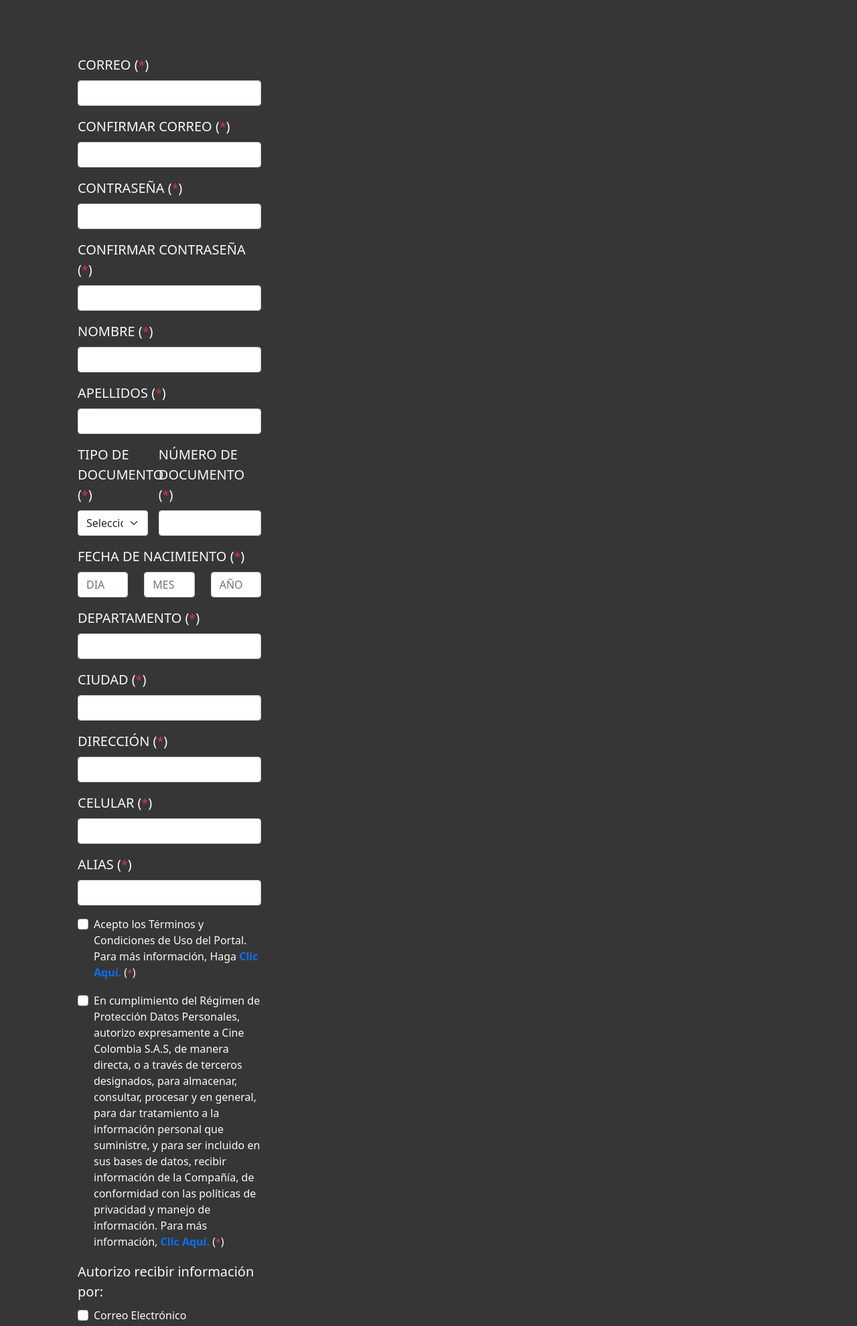
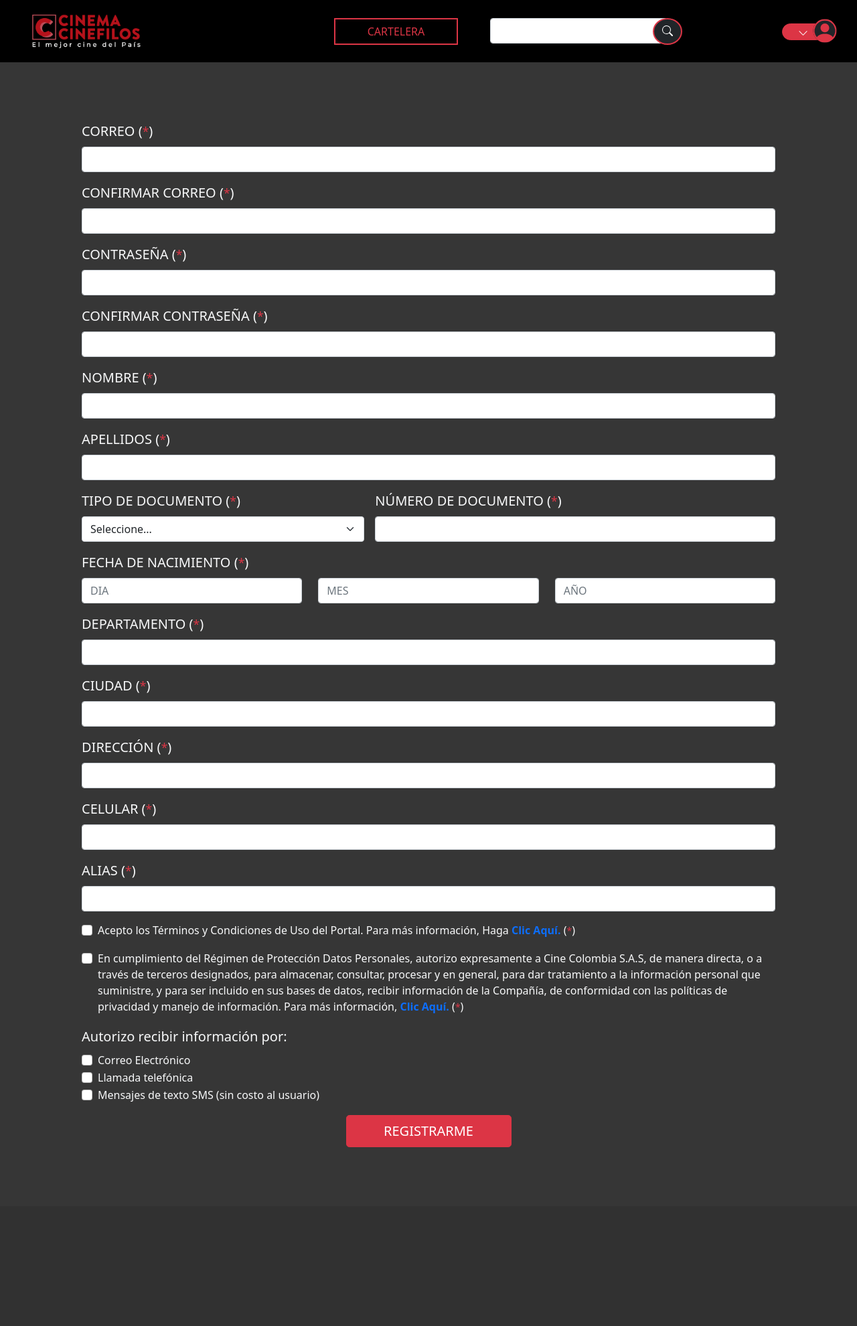
Before and after one commit to Cesar4280/cine, a Flask app: page /registro/ in a window 1280 px wide. Shown: the top 1980 px of the page at 67% size. After the commit the page ends 1713 px from the top, so only its background shows below. Run offline with Flask 2, Linux system fonts and the light colour scheme; some libraries are stand-ins or nearby versions.

Commit message:
pagina registro completa

```diff
--- a/templates/registro.html
+++ b/templates/registro.html
@@ -12,8 +12,56 @@
 
 <body class="bg-gray">
 
+    <nav class="navbar navbar-expand-lg navbar-dark bg-black">
+        <div class="container-fluid px-5 py-2">
+            <a class="navbar-brand" href="/">
+                <img class="img-fluid w-75" src="{{ url_for('static', filename='img/logo.png') }}" alt="logo">
+            </a>
+            <button class="navbar-toggler" type="button" data-bs-toggle="collapse" data-bs-target="#navbarNavAltMarkup"
+                aria-controls="navbarNavAltMarkup" aria-expanded="false" aria-label="Toggle navigation">
+                <span class="navbar-toggler-icon"></span>
+            </button>
+            <div class="collapse navbar-collapse" id="navbarNavAltMarkup">
+                <div class="navbar-nav mx-auto text-center">
+                    <a class="btn mx-auto mx-lg-5 btn-outline-danger px-5 rounded-0 border-2 mt-4 mt-lg-0"
+                        href="/cartelera">CARTELERA</a>
+                    <div class="position-relative mx-auto ms-lg-0 mt-4 mt-lg-0 w-50">
+                        <input class="form-control me-lg-2 rounded-start" type="search" aria-label="Search">
+                        <button
+                            class="btn btn-dark border-danger border-2 rounded-circle position-absolute top-50 start-100 translate-middle"
+                            type="submit">
+                            <svg xmlns="http://www.w3.org/2000/svg" width="16" height="16" fill="currentColor"
+                                class="bi bi-search mb-1" viewBox="0 0 16 16">
+                                <path
+                                    d="M11.742 10.344a6.5 6.5 0 1 0-1.397 1.398h-.001c.03.04.062.078.098.115l3.85 3.85a1 1 0 0 0 1.415-1.414l-3.85-3.85a1.007 1.007 0 0 0-.115-.1zM12 6.5a5.5 5.5 0 1 1-11 0 5.5 5.5 0 0 1 11 0z" />
+                            </svg>
+                        </button>
+                    </div>
+                </div>
+                <div class="position-relative mx-auto mt-4 mt-lg-0 mx-lg-0 w-4rem">
+                    <a class="btn btn-danger rounded-pill dropdown-login" href="/login2">
+                        <svg xmlns="http://www.w3.org/2000/svg" width="19" height="19" fill="currentColor"
+                            class="bi mb-5 pb-1 bi-chevron-down" viewBox="0 0 16 16">
+                            <path fill-rule="evenodd"
+                                d="M1.646 4.646a.5.5 0 0 1 .708 0L8 10.293l5.646-5.647a.5.5 0 0 1 .708.708l-6 6a.5.5 0 0 1-.708 0l-6-6a.5.5 0 0 1 0-.708z" />
+                        </svg>
+                    </a>
+                    <div class="position-absolute top-50 start-100 translate-middle bg-dark rounded-circle">
+                        <svg xmlns="http://www.w3.org/2000/svg" width="35" height="35" fill="currentColor"
+                            class="bi text-danger bi-person-circle" viewBox="0 0 16 16">
+                            <path d="M11 6a3 3 0 1 1-6 0 3 3 0 0 1 6 0z" />
+                            <path fill-rule="evenodd"
+                                d="M0 8a8 8 0 1 1 16 0A8 8 0 0 1 0 8zm8-7a7 7 0 0 0-5.468 11.37C3.242 11.226 4.805 10 8 10s4.757 1.225 5.468 2.37A7 7 0 0 0 8 1z" />
+                        </svg>
+                    </div>
+                </div>
+            </div>
+        </div>
+    </nav>
+
+
     <div class="container my-5">
-        <div class="card bg-transparent border-0">
+        <div class="card-body">
             <div class="card-body p-4">
                 <form method="POST" action="/registro/" class="row g-3 needs-validation" novalidate>
                     <div class="col-md-12">
@@ -37,8 +85,7 @@
                     <div class="col-md-12">
                         <label for="confirmar_contrasena" class="text-light form-label lead">CONFIRMAR CONTRASEÑA
                             (<small class="text-danger">*</small>)</label>
-                        <input type="password" class="form-control"
-                            id="confirmar_contrasena" required>
+                        <input type="password" class="form-control" id="confirmar_contrasena" required>
                         <div class="invalid-feedback">complete el campo</div>
                     </div>
                     <div class="col-md-12">
@@ -54,8 +101,8 @@
                         <div class="invalid-feedback">complete el campo</div>
                     </div>
                     <div class="col-md-5">
-                        <label for="tipo_documento" class="text-light text-light form-label lead">TIPO DE DOCUMENTO (<small
-                                class="text-danger">*</small>)</label>
+                        <label for="tipo_documento" class="text-light text-light form-label lead">TIPO DE DOCUMENTO
+                            (<small class="text-danger">*</small>)</label>
                         <select name="tipo_documento" id="tipo_documento" class="form-select" required>
                             <option value="" selected>Seleccione...</option>
                             <option value="CC">Cedula de ciudadanía</option>
@@ -73,18 +120,22 @@
                         <div class="invalid-feedback">complete el campo</div>
                     </div>
                     <fieldset class="col-12">
-                        <legend class="text-light lead">FECHA DE NACIMIENTO (<small class="text-danger">*</small>)</label></legend>
+                        <legend class="text-light lead">FECHA DE NACIMIENTO (<small
+                                class="text-danger">*</small>)</label></legend>
                         <div class="row row-cols-3">
                             <div class="col">
-                                <input type="number" name="dia_nacimiento" class="form-control" id="dia_nacimiento" placeholder="DIA" required>
+                                <input type="number" name="dia_nacimiento" class="form-control" id="dia_nacimiento"
+                                    placeholder="DIA" required>
                                 <div class="invalid-feedback">complete el campo</div>
                             </div>
                             <div class="col">
-                                <input type="number" name="mes_nacimiento" class="form-control" id="mes_nacimiento" placeholder="MES" required>
+                                <input type="number" name="mes_nacimiento" class="form-control" id="mes_nacimiento"
+                                    placeholder="MES" required>
                                 <div class="invalid-feedback">complete el campo</div>
                             </div>
                             <div class="col">
-                                <input type="number" name="ano_nacimiento" class="form-control" id="ano_nacimiento" placeholder="AÑO" required>
+                                <input type="number" name="ano_nacimiento" class="form-control" id="ano_nacimiento"
+                                    placeholder="AÑO" required>
                                 <div class="invalid-feedback">complete el campo</div>
                             </div>
                         </div>
@@ -146,7 +197,8 @@
                     <fieldset class="col-12">
                         <legend class="text-light lead">Autorizo recibir información por:</legend>
                         <div class="form-check">
-                            <input class="form-check-input" type="checkbox" name="autorizaciones" id="email" value="email">
+                            <input class="form-check-input" type="checkbox" name="autorizaciones" id="email"
+                                value="email">
                             <label class="text-light form-check-label" for="email">Correo Electrónico</label>
                         </div>
                         <div class="form-check">
@@ -155,7 +207,8 @@
                         </div>
                         <div class="form-check">
                             <input class="form-check-input" type="checkbox" name="autorizaciones" id="sms" value="sms">
-                            <label class="text-light form-check-label" for="sms">Mensajes de texto SMS (sin costo al usuario)</label>
+                            <label class="text-light form-check-label" for="sms">Mensajes de texto SMS (sin costo al
+                                usuario)</label>
                         </div>
                     </fieldset>
                     <div class="d-grid col-md-4 col-lg-3 mx-auto">
```
